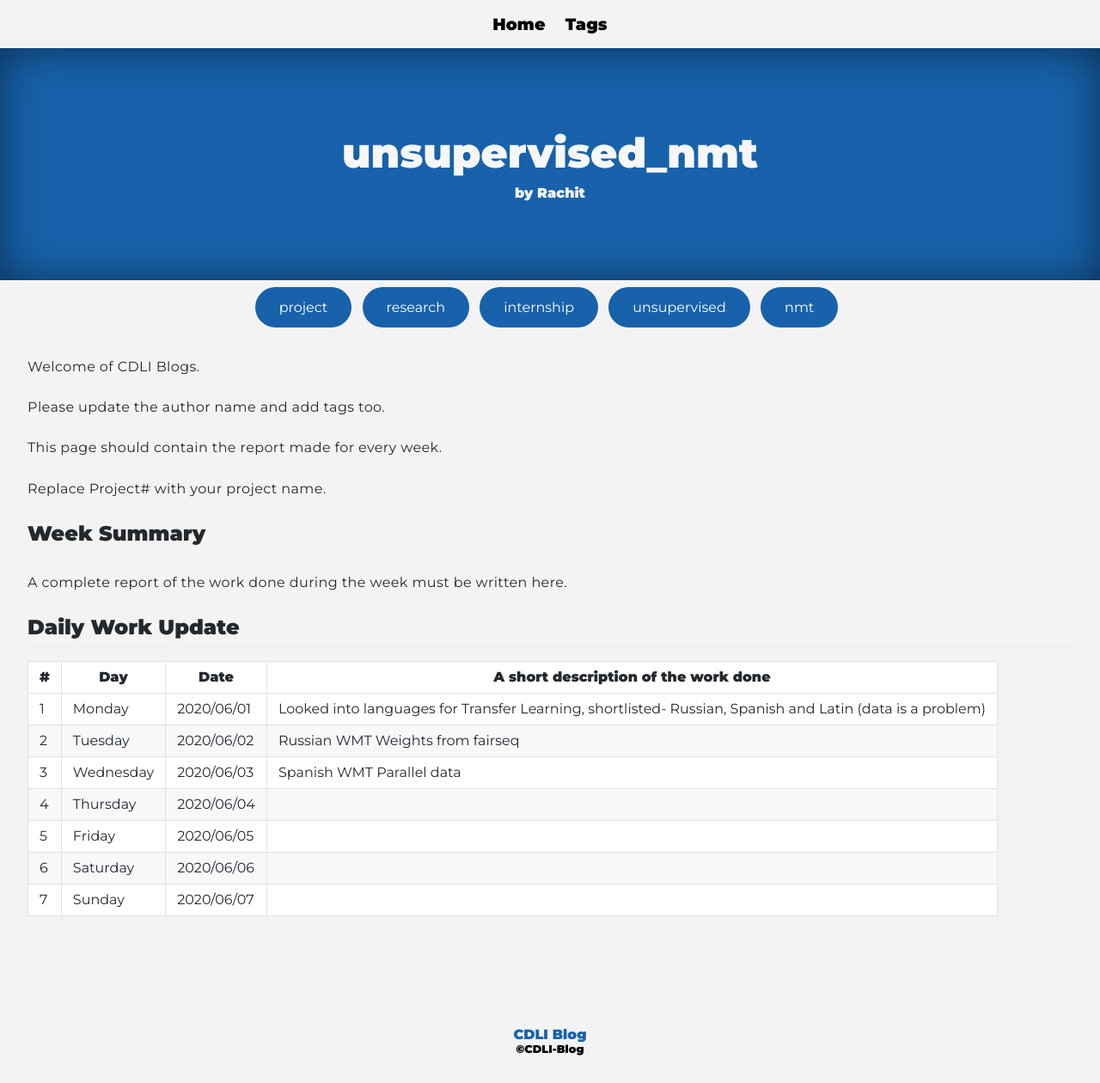
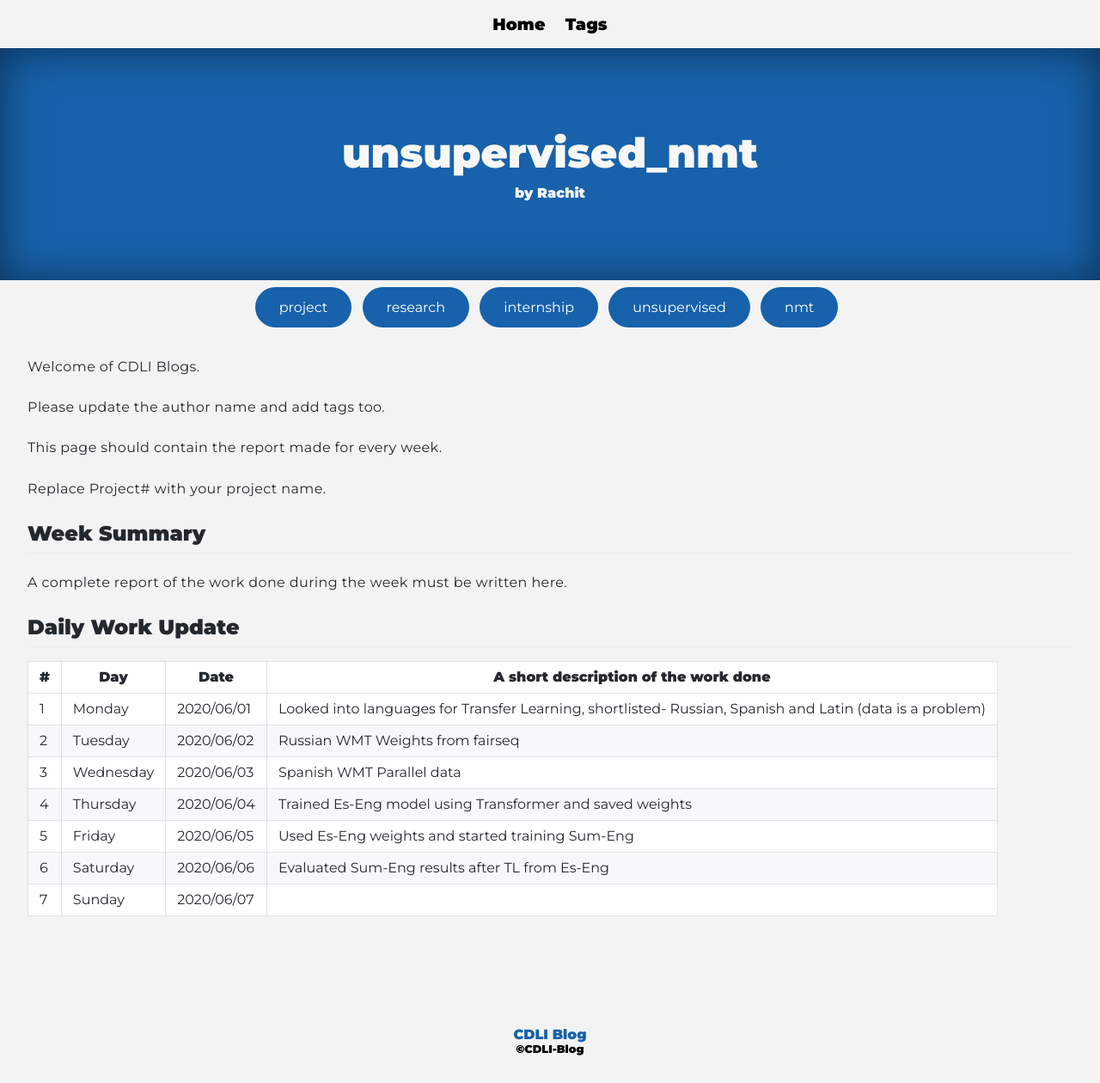
Before and after one commit to cdli-gh/blog, a Jekyll site: the page built from _blog/intern20/unsupervised_nmt/posts/06_week5.md, in a window 1280 px wide. Shown: the whole page at 86% size. Built offline with Jekyll 4.4.1, drawn with Linux system fonts in a browser that asks for light colours; Markdown is read by kramdown in place of the engine named in the settings.

Commit message:
Updated 5.6

```diff
--- a/_blog/intern20/unsupervised_nmt/posts/06_week5.md
+++ b/_blog/intern20/unsupervised_nmt/posts/06_week5.md
@@ -24,7 +24,7 @@ A complete report of the work done during the week must be written here.
 |1   	| Monday 	|   2020/06/01	|  Looked into languages for Transfer Learning, shortlisted- Russian, Spanish and Latin (data is a problem) 	|
 |2   	| Tuesday  	|   2020/06/02	|  Russian WMT Weights from fairseq 	|
 |3   	| Wednesday  	|  2020/06/03 	|  Spanish WMT Parallel data 	|
-|4   	| Thursday  	|   2020/06/04	|   	|
-|5   	| Friday  	|   2020/06/05	|   	|
-|6   	| Saturday  	|   2020/06/06	|   	|
+|4   	| Thursday  	|   2020/06/04	|  Trained Es-Eng model using Transformer and saved weights 	|
+|5   	| Friday  	|   2020/06/05	|  Used Es-Eng weights and started training Sum-Eng 	|
+|6   	| Saturday  	|   2020/06/06	|  Evaluated Sum-Eng results after TL from Es-Eng	|
 |7   	| Sunday  	|   2020/06/07	|   	|
```
